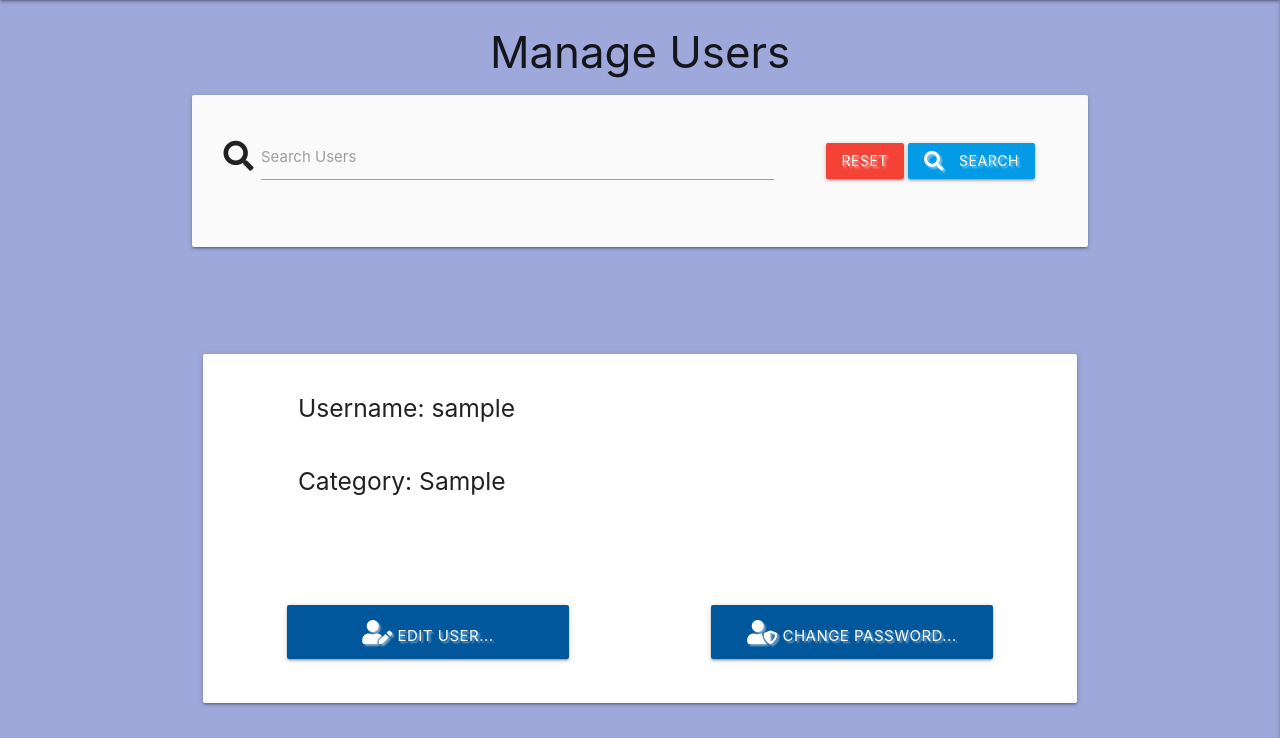
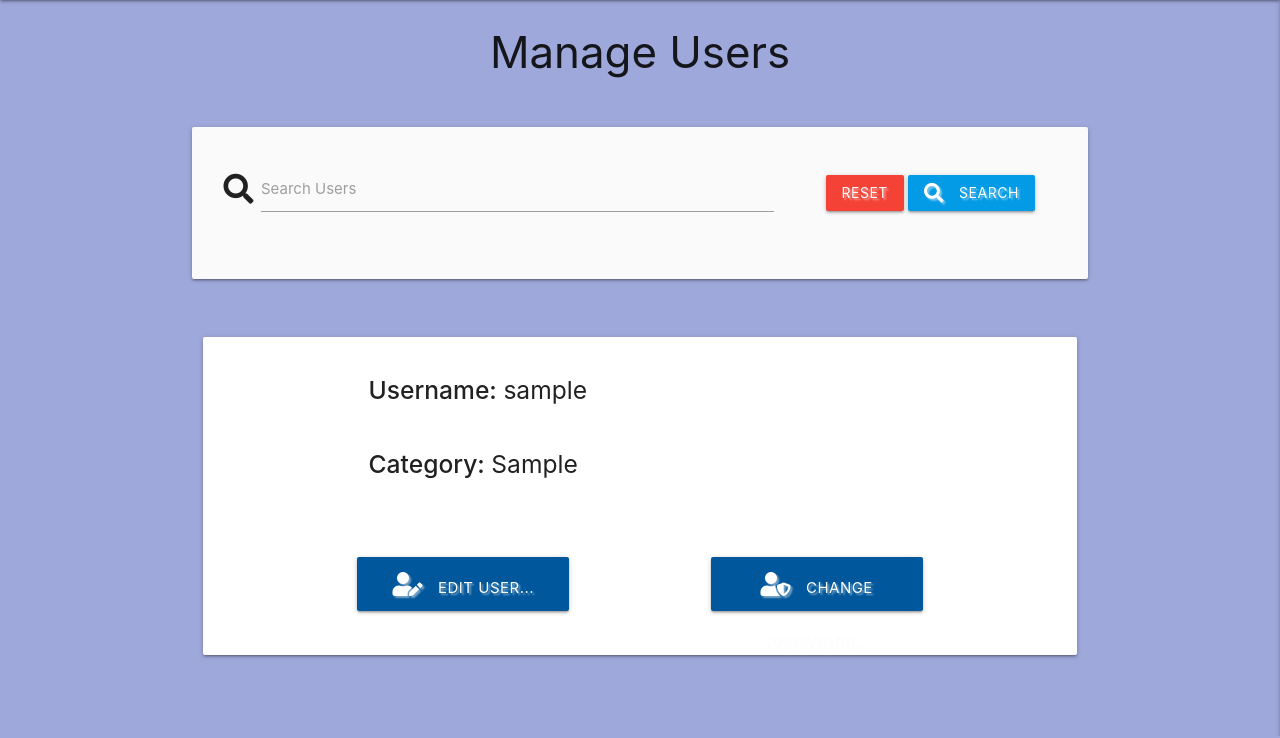
Before and after one commit to fabiodearaujo/bug_tracker_mp3, a Flask app: page /search in a window 1280 px wide. Shown: the part 64-802 px from the top of the page. Run offline with Flask 2, Linux system fonts and the light colour scheme; a database or web service that is not in the repository returns one stand-in record (values such as "Sample title"); some libraries are stand-ins or nearby versions.

Commit message:
Bind data to the form from DB and reorganized the way the data was being showed in the box including extra styling

```diff
--- a/static/css/style.css
+++ b/static/css/style.css
@@ -1,10 +1,22 @@
 
-/* Using this class will increase the top margin */
+/* Using this class will increase the top margin by 50px */
 .top-spacing {
+    margin-top: 50px;
+}
+
+/* Using this class will increase the top margin by 100px */
+.top-spacing-double {
     margin-top: 100px;
 }
 
-/* Using this class will add a gray shadow to the text */
+
+/* Using this class will add a gray shadow to the text (this part was demosntrated on Tim videos) */
 .text-shadow {
     text-shadow: 2px 2px 2px rgba(247, 247, 247, 0.5);
 }
+
+/* Using this class it will including a space on the right side of 15px
+to be used on the buttons after font awesome icon */
+.right-pad {
+    padding-right: 15px;
+}
--- a/templates/home.html
+++ b/templates/home.html
@@ -9,7 +9,7 @@
 {% endblock %}
 
 {% block content %}
-    <div class="row card-panel grey lighten-4 center-align top-spacing">
+    <div class="row card-panel grey lighten-4 center-align top-spacing-double">
         <img src="static/img/bugtrackerlogodark.svg" class="center-align" height="150px" width="150px" alt=""/>
         <h2 class="light-blue-text text-darken-4 center-align">Welcome to Simple Bug Tracker</h2>
         <h4 class="light-blue-text text-darken-4 center-align">A simple tool to help on your project</h4>
--- a/templates/manage_user.html
+++ b/templates/manage_user.html
@@ -11,7 +11,7 @@
 {% block content %}
     <h3 class="center-align">Manage Users</h3>
 
-    <div class="col s12 card-panel grey lighten-5">
+    <div class="col s12 card-panel grey lighten-5 top-spacing">
         <form action="{{ url_for('search_user') }}" method="POST" class="col s12">
             <div class="row valign-wrapper center-align">
                 <div class="input-field col s12 m8">
@@ -22,7 +22,7 @@
                 <div class="col s12 m4">
                     <a href="{{ url_for('manage_user', user_name=session['user']) }}" class="red btn text-shadow">Reset</a>
                     <button type="submit" class="btn light-blue darken-1 text-shadow">
-                        <i class="fas fa-search left"></i> Search
+                        <i class="fas fa-search left"></i>Search
                     </button>
                 </div>
             </div>
@@ -35,23 +35,23 @@
             <div class="card-panel">
                 <!-- username field -->
                 <div class="row">
-                    <div class="col s12 offset-m1">
-                        <h5>Username: {{ user_reg.user_name }}</h5>
+                    <div class="col s12 offset-m2">
+                        <h5><strong>Username: </strong> {{ user_reg.user_name }}</h5>
                     </div>
                 </div>
                 <!-- user category -->
                 <div class="row">
-                    <div class="col s12 offset-m1">
-                        <h5>Category: {{ user_reg.user_category }}</h5>
+                    <div class="col s12 offset-m2">
+                        <h5><strong>Category: </strong> {{ user_reg.user_category }}</h5>
                     </div>
                 </div>
                 <!-- Update button  -->
-                <div class="row top-spacing">
-                    <a href="{{ url_for('edit_user', user_id=user_reg._id) }}" class="col s12 m4 offset-m1 btn-large light-blue darken-4 text-shadow">
-                        <i class="fas fa-user-edit"></i> Edit user...
+                <div class="row">
+                    <a href="{{ url_for('edit_user', user_id=user_reg._id) }}" class="col s12 m3 offset-m2 btn-large light-blue darken-4 text-shadow top-spacing">
+                        <i class="fas fa-user-edit right-pad"></i>Edit user...
                     </a>
-                    <button type="submit" class="col s12 m4 offset-m2 btn-large light-blue darken-4 text-shadow">
-                        <i class="fas fa-user-shield"></i> Change Password...
+                    <button type="submit" class="col s12 m3 offset-m2 btn-large light-blue darken-4 text-shadow top-spacing">
+                        <i class="fas fa-user-shield right-pad"></i>Change Password...
                     </button>
                 </div>
             </div>
```
Also changed, not shown: templates/edit_user.html (+17 -8 lines).
